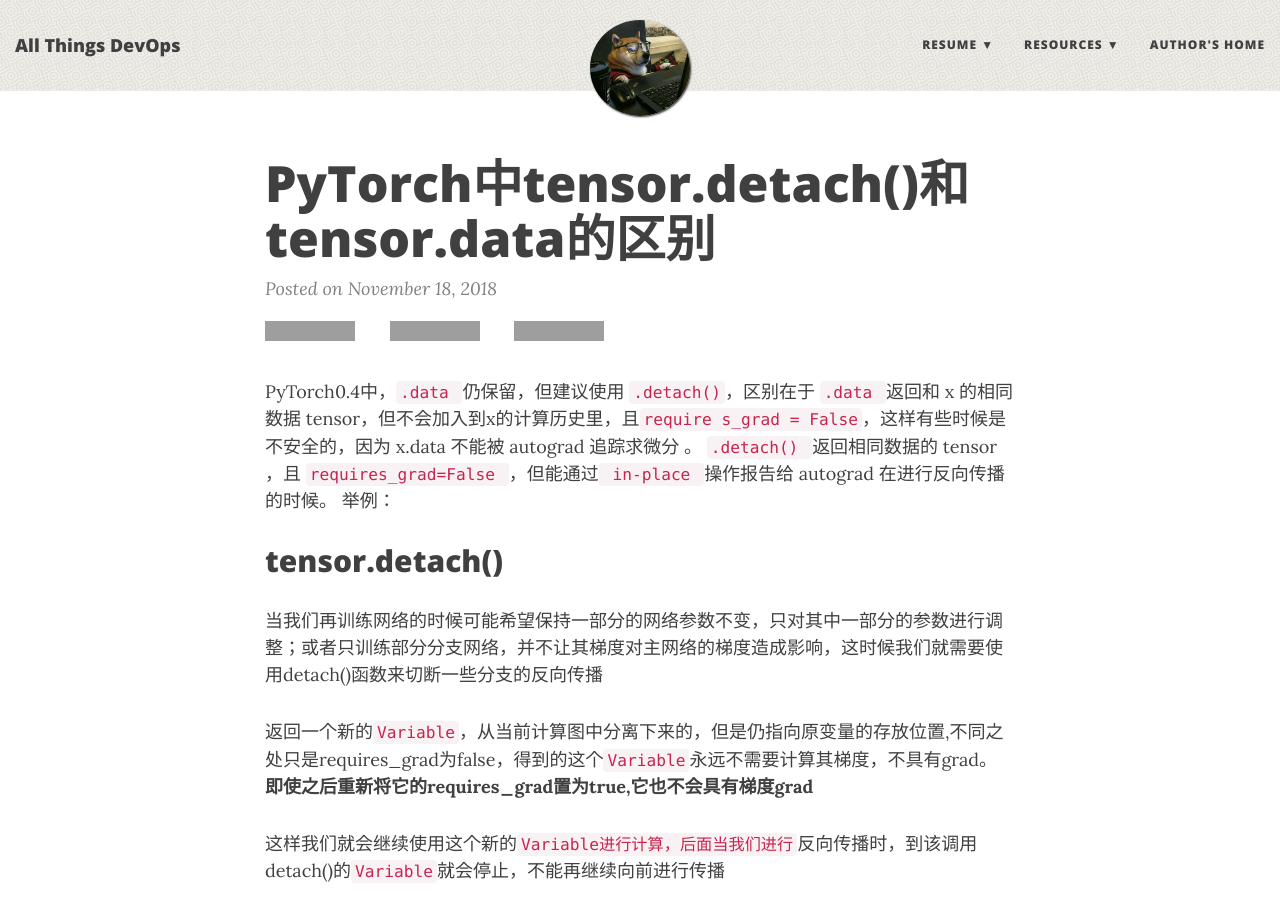
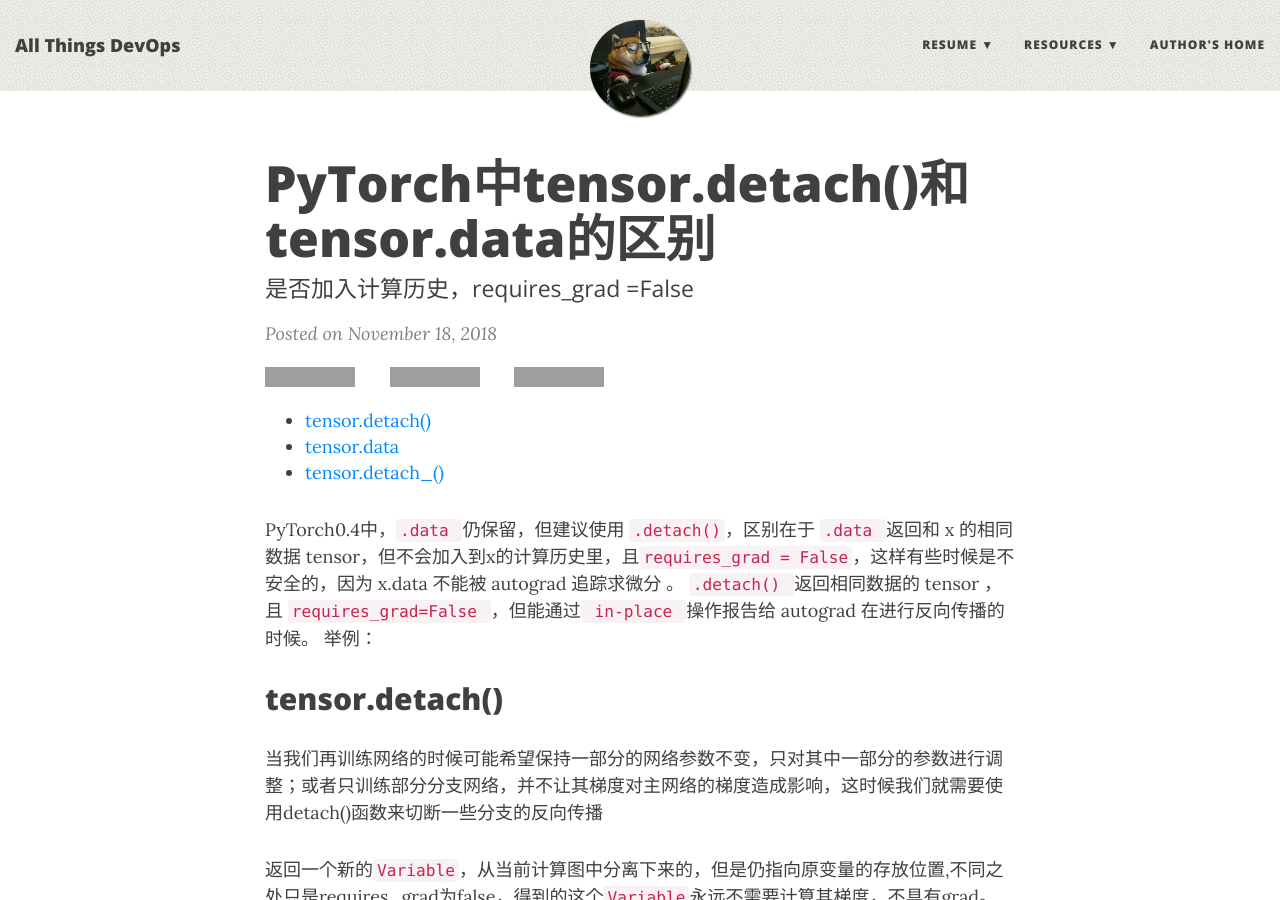
Before and after one commit to Kakuoo/kakuoo.github.io, a Jekyll site: the page built from _posts/2018-11-18-TheDiffsBetween-tensor.detach()&tensor.data.md, in a window 1280 px wide and 900 px high, cut to the strip 0-900 px from the top of the window. Built offline with Jekyll 4.4.1, drawn with Linux system fonts in a browser that asks for light colours; nearby versions of some CDN libraries; grey boxes are pictures that could not be loaded.

```diff
--- a/_config.yml
+++ b/_config.yml
@@ -11,7 +11,7 @@
 # *** If you're not sure what this mean, then leave this section as it is. Only modify the url and baseurl if you know what you're doing!***
 
 # url is the the website domain URL without a trailing slash
-url: "https://kakuguo.ink"
+# url: "https://kakuguo.ink"
 
 # baseurl should be an empty string
 #baseurl: ""
--- a/_posts/2018-11-18-PyTorch中tensor.detach()和tensor.data的区别.md
+++ b/_posts/2018-11-18-TheDiffsBetween-tensor.detach()&tensor.data.md
@@ -1,14 +1,16 @@
 ---
 layout: post
 title: PyTorch中tensor.detach()和tensor.data的区别
-subtitle: false
+subtitle: 是否加入计算历史，requires_grad =False
 gh-repo: Kakuoo/kakuoo.github.io
 gh-badge: [star, fork, follow]
 tags: [Pytorch]
 comments: true
 ---
+* This will become a table of contents (this text will be scraped).
+{:toc}
 
-PyTorch0.4中，`.data `仍保留，但建议使用 `.detach()`，区别在于 `.data `返回和 x 的相同数据 tensor，但不会加入到x的计算历史里，且`require s_grad = False`，这样有些时候是不安全的，因为 x.data 不能被 autograd 追踪求微分 。 `.detach() `返回相同数据的 tensor ，且 `requires_grad=False `，但能通过` in-place `操作报告给 autograd 在进行反向传播的时候。
+PyTorch0.4中，`.data `仍保留，但建议使用 `.detach()`，区别在于 `.data `返回和 x 的相同数据 tensor，但不会加入到x的计算历史里，且`requires_grad = False`，这样有些时候是不安全的，因为 x.data 不能被 autograd 追踪求微分 。 `.detach() `返回相同数据的 tensor ，且 `requires_grad=False `，但能通过` in-place `操作报告给 autograd 在进行反向传播的时候。
 举例：
 
 ## tensor.detach()
```
Also changed, not shown: _posts/2018-11-12-5MeaningsOfUnderlineInPython.md (renamed from _posts/2018-11-12-Python中下划线的5种含义.md, +1 -1 lines).
